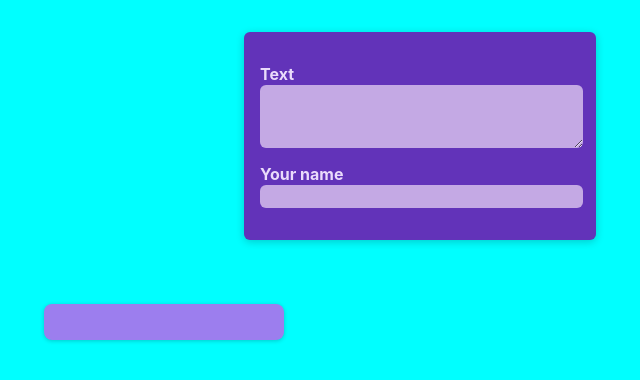
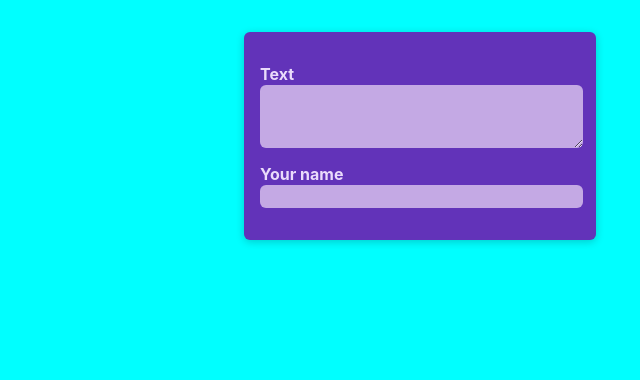
Before and after one commit to DimitrisAthanasiadis/udemy-react-complete-guide, a React (Create React App) app in the folder starting-project/: page / in a window 1280 px wide. Shown: the top 380 px of the page, without its empty margins (220-860 px from the left). Built offline with nearby package versions, Linux system fonts and the light colour scheme.

Commit message:
prevent empty post rendering when no author or post body is written

```diff
--- a/starting-project/src/components/PostList/PostList.js
+++ b/starting-project/src/components/PostList/PostList.js
@@ -32,9 +32,11 @@ function PostList() {
         enteredBody={enteredBody}
         enteredAuthor={enteredAuthor}
       />
-      <ul className={classes.posts}>
-        <Post author={enteredAuthor} body={enteredBody} />
-      </ul>
+      {enteredAuthor || enteredBody ? (
+        <ul className={classes.posts}>
+          <Post author={enteredAuthor} body={enteredBody} />
+        </ul>
+      ) : null}
     </>
   );
 }
```
